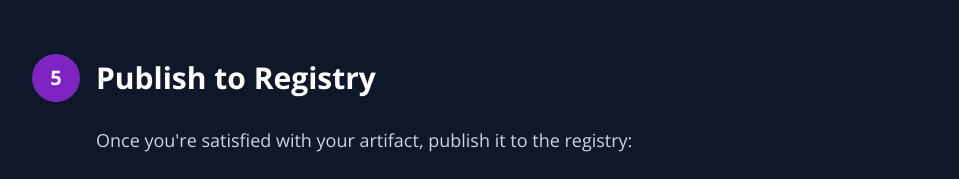
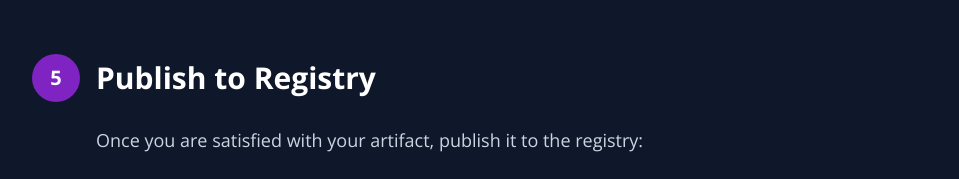
Before and after one commit to agentregistry-dev/website, a Next.js app: page /quickstart in a window 1280 px wide. Shown: the part 2000-2179 px from the top of the page, without its empty margins (160-1119 px from the left). Built offline with nearby package versions, Linux system fonts and the light colour scheme.

Commit message:
ugh
Signed-off-by: Peter Jausovec <peter.jausovec@solo.io>

```diff
--- a/app/quickstart/page.tsx
+++ b/app/quickstart/page.tsx
@@ -134,7 +134,7 @@ export default function Quickstart() {
             </div>
             <div className="ml-16 space-y-6">
               <p className="text-lg text-slate-300 leading-relaxed">
-                Once you're satisfied with your artifact, publish it to the registry:
+                Once you are satisfied with your artifact, publish it to the registry:
               </p>
               <div className="bg-slate-950 border border-slate-800 rounded-lg p-6 overflow-x-auto">
                 <code className="text-slate-300 font-mono">
```
